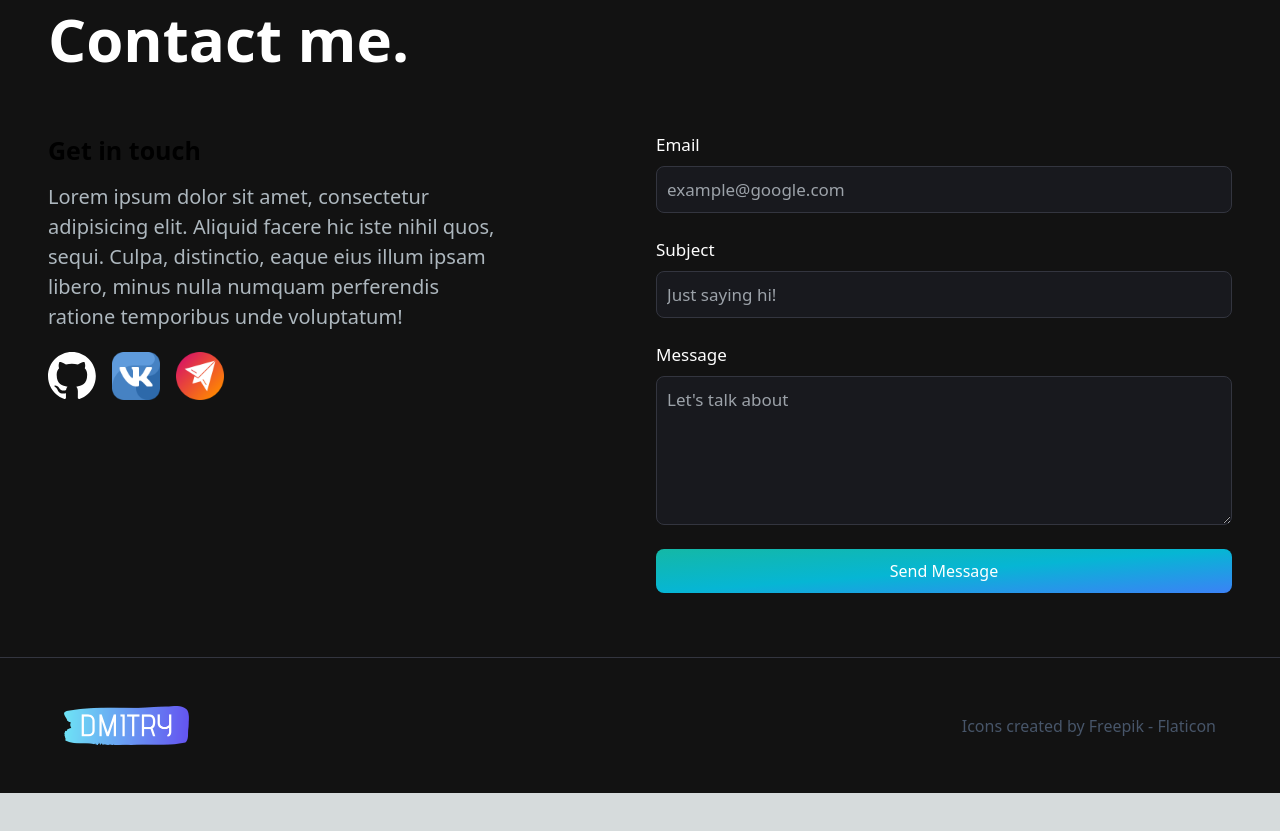
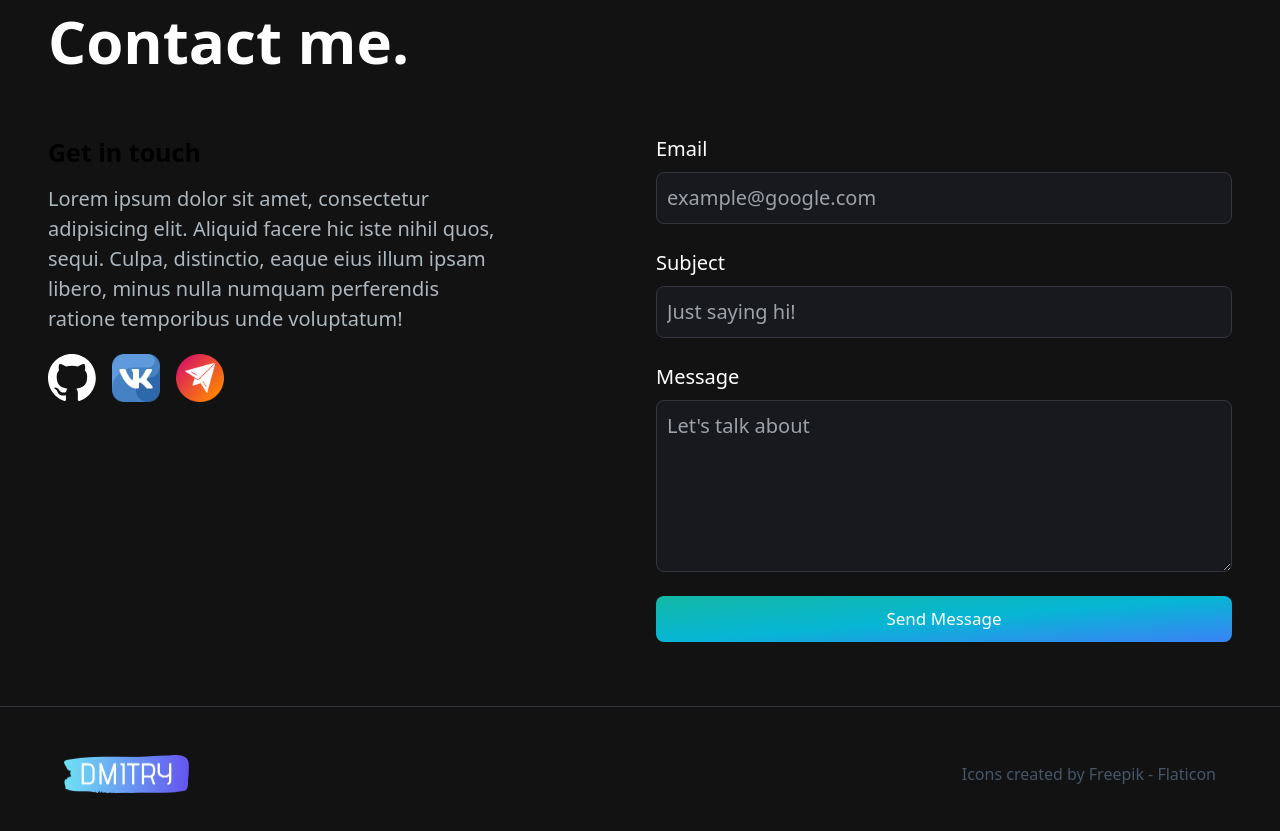
Before and after one commit to DiMs8P/Portfolio, a Next.js app: page /en in a window 1280 px wide. Shown: the part 2980-3811 px from the top of the page. Before the commit the page ends 3773 px from the top, so only its background shows below. Built offline with nearby package versions, Linux system fonts and the light colour scheme.

Commit message:
finished site stylishgit add .!

```diff
--- a/app/components/email/Email.jsx
+++ b/app/components/email/Email.jsx
@@ -87,7 +87,7 @@ const Email = () => {
                       <div className='mb-6'>
                           <label
                               htmlFor='email'
-                              className='text-white block mb-2 text-[17px] font-medium'
+                              className={`${sizes.baseTextSize} text-white block mb-2 font-medium`}
                           >
                               {t("Form.Email.Title")}
                           </label>
@@ -96,15 +96,15 @@ const Email = () => {
                               type='email'
                               id='email'
                               required
-                              className='bg-[#18191E] border border-[#33353F] placeholder-[#9CA2A9]
-                    text-gray-100 text-[17px] rounded-lg block w-full p-2.5'
+                              className={`${sizes.baseTextSize} bg-[#18191E] border border-[#33353F] placeholder-[#9CA2A9]
+                    text-gray-100 rounded-lg block w-full p-2.5`}
                               placeholder="example@google.com"
                           />
                       </div>
                       <div className='mb-6'>
                           <label
                               htmlFor='subject'
-                              className='text-white block mb-2 text-[17px] font-medium'
+                              className={`${sizes.baseTextSize} text-white block mb-2 font-medium`}
                           >
                               {t("Form.Subject.Title")}
                           </label>
@@ -113,15 +113,15 @@ const Email = () => {
                               type='text'
                               id='subject'
                               required
-                              className='bg-[#18191E] border border-[#33353F] placeholder-[#9CA2A9]
-                    text-gray-100 text-[17px] rounded-lg block w-full p-2.5'
+                              className={`${sizes.baseTextSize} bg-[#18191E] border border-[#33353F] placeholder-[#9CA2A9]
+                    text-gray-100 rounded-lg block w-full p-2.5`}
                               placeholder={t("Form.Subject.Example")}
                           />
                       </div>
                       <div className='mb-6'>
                           <label
                               htmlFor='message'
-                              className='text-white block mb-2 text-[17px] font-medium'
+                              className={`${sizes.baseTextSize} text-white block mb-2 font-medium`}
                           >
                               {t("Form.Message.Title")}
                           </label>
@@ -130,28 +130,28 @@ const Email = () => {
                               id='message'
                               rows={5}
                               required
-                              className='bg-[#18191E] border border-[#33353F] placeholder-[#9CA2A9]
-                    text-gray-100 text-[17px] rounded-lg block w-full p-2.5'
+                              className={`${sizes.baseTextSize} bg-[#18191E] border border-[#33353F] placeholder-[#9CA2A9]
+                    text-gray-100 rounded-lg block w-full p-2.5`}
                               placeholder={t("Form.Message.Example")}
                           />
                       </div>
                       <button
                           type='submit'
-                          className={`${styles.buttonStyle} text-white font-medium py-2.5
+                          className={`${styles.buttonStyle} text-white text-[17px] font-medium py-2.5
                     px-5 rounded-lg w-full`}
                       >
                           {t("Form.SendButton")}
                       </button>
                       {
                           EmailStatus === EmailStatuses.SUCCESS && (
-                              <p className='text-green-500 text-[17px] mt-2'>
+                              <p className={`${sizes.baseTextSize} text-green-500 mt-2`}>
                                   {t("Form.SuccessSend")}
                               </p>
                           )
                       }
                       {
                           EmailStatus === EmailStatuses.FAILED && (
-                              <p className='text-red-500 text-[17px] mt-2'>
+                              <p className={`${sizes.baseTextSize} text-red-500 mt-2`}>
                                   {t("Form.FailedSend")}
                               </p>
                           )
--- a/app/components/projects/ProjectTag.jsx
+++ b/app/components/projects/ProjectTag.jsx
@@ -1,4 +1,5 @@
 import React from 'react'
+import {sizes} from "../../../app/[locale]/styles";
 
 const ProjectTag = ({name, onClick, isSelected}) => {
   const buttonStyles = isSelected ?
@@ -6,7 +7,7 @@ const ProjectTag = ({name, onClick, isSelected}) => {
       "border-slate-600 hover:border-white"
   return (
       <button
-          className={`${buttonStyles} rounded-full border-2 px-6 py-3 sm:text-xl cursor-pointer`}
+          className={`${buttonStyles} ${sizes.baseTextSize} text-secondary rounded-full border-2 px-6 py-3 cursor-pointer`}
           onClick={() => onClick(name)}
       >
           {name}
```
